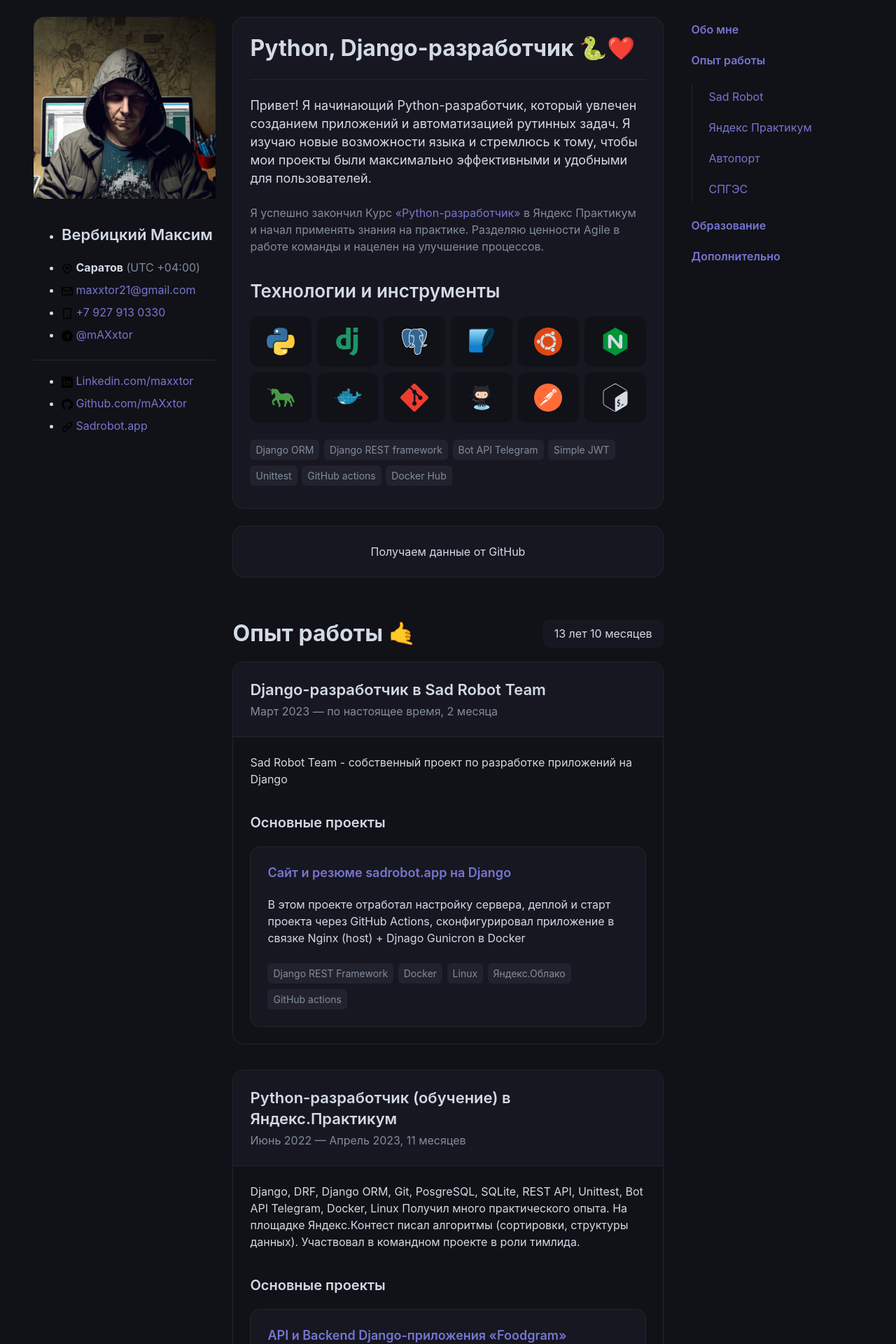
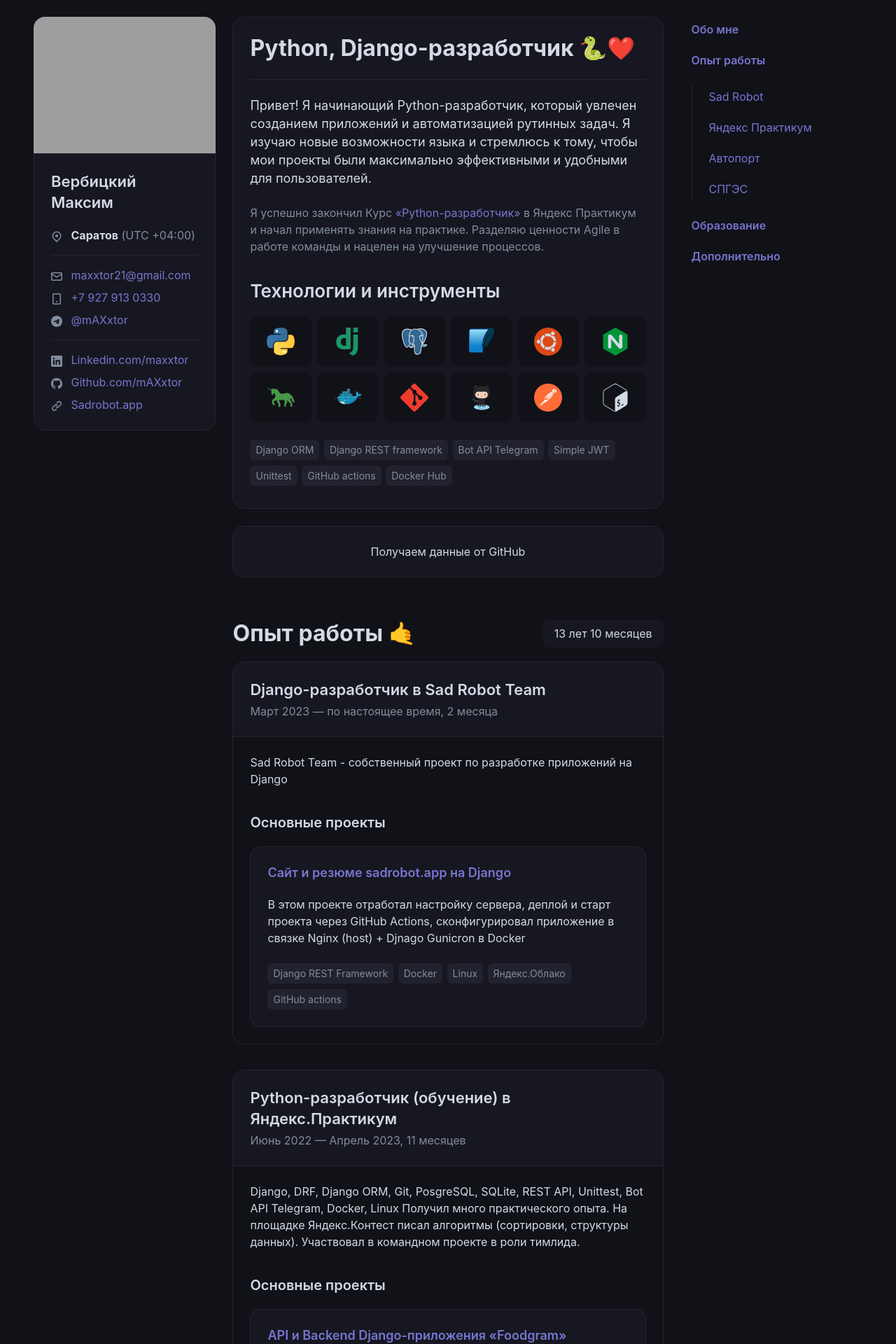
Before and after one commit to aleksandrshovtyuk/sadrobot, a Django app: page /cv/maxxtor in a window 1280 px wide. Shown: the top 1920 px of the page at 70% size. Run offline with Django 4.2, Linux system fonts and the light colour scheme; grey boxes are pictures that could not be loaded.

Commit message:
updated templates

```diff
--- a/backend/cv/templates/base.html
+++ b/backend/cv/templates/base.html
@@ -6,10 +6,10 @@
 <body>
   <div id="top" class="grid-container">
     <main class="main-area">
-      {% block content %}{% endblock %}
+      {% block main_content %}{% endblock %}
     </main>
     <aside class="aside-area">
-      {% block left_side %}{% endblock %}
+      {% block aside_content %}{% endblock %}
     </aside>
     <nav class="nav-area">
       {% include "includes/nav.html" %}
--- a/backend/cv/templates/maxxtor.html
+++ b/backend/cv/templates/maxxtor.html
@@ -1,7 +1,7 @@
 {% extends 'base.html' %}
 {% load static %}
 
-{% block content %}
+{% block main_content %}
   <section id="readme" class="section-readme surface">
     <h1 class="desired-position">Python, Django-разработчик</h1>
     <div class="section-inner h5">
@@ -523,12 +523,17 @@
     </div>
   </section>
 {% endblock %}
-{% block left_side %}
+
+{% block aside_content %}
   <div class="vcard">
-    <img class="vcard-photo" src="{% static 'cv/maxxtor/photo.jpg' %}" alt="Max Verbitsky">
-    <ul class="vcard-details">
-      <li class="vcard-detail">
-        <h3>Вербицкий Максим</h3>
+    <div class="its-me">
+      <img class="vcard-photo" src="photo.jpg" alt="Max Verbitsky">
+      <h3 class="vcard-name">Вербицкий Максим</h3>
+    </div>
+    <div class="vcard-details surface">
+      <ul class="vcard-links">
+        <li class="vcard-detail name">
+          Вербицкий Максим
         </li>
         <li class="vcard-detail">
           <svg viewBox="0 0 16 16" width="16" height="16" xmlns="http://www.w3.org/2000/svg">
@@ -536,6 +541,7 @@
           </svg>
           <span class="p-label"><b>Саратов</b> <span class="subdued">(UTC +04:00)</span>
         </li>
+        <li class="vcard-divider"></li>
         <li class="vcard-detail">
           <svg viewBox="0 0 16 16" width="16" height="16" xmlns="http://www.w3.org/2000/svg">
             <path d="M1.75 2h12.5c.966 0 1.75.784 1.75 1.75v8.5A1.75 1.75 0 0 1 14.25 14H1.75A1.75 1.75 0 0 1 0 12.25v-8.5C0 2.784.784 2 1.75 2ZM1.5 12.251c0 .138.112.25.25.25h12.5a.25.25 0 0 0 .25-.25V5.809L8.38 9.397a.75.75 0 0 1-.76 0L1.5 5.809v6.442Zm13-8.181v-.32a.25.25 0 0 0-.25-.25H1.75a.25.25 0 0 0-.25.25v.32L8 7.88Z"></path>
@@ -554,9 +560,7 @@
           </svg>
           <a href="https://t.me/mAXxtor" target="_blank">@mAXxtor</a>
         </li>
-    </ul>
-    <hr>
-    <ul class="vcard-details">
+        <li class="vcard-divider"></li>
         <li class="vcard-detail">
           <svg viewBox="0 0 16 16" width="16" height="16" xmlns="http://www.w3.org/2000/svg">
               <path d="M14.5455 0H1.45455C0.650909 0 0 0.650909 0 1.45455V14.5455C0 15.3491 0.650909 16 1.45455 16H14.5455C15.3491 16 16 15.3491 16 14.5455V1.45455C16 0.650909 15.3491 0 14.5455 0ZM5.05746 13.0909H2.912V6.18764H5.05746V13.0909ZM3.96291 5.20073C3.27127 5.20073 2.712 4.64 2.712 3.94982C2.712 3.25964 3.272 2.69964 3.96291 2.69964C4.65236 2.69964 5.21309 3.26036 5.21309 3.94982C5.21309 4.64 4.65236 5.20073 3.96291 5.20073ZM13.0938 13.0909H10.9498V9.73382C10.9498 8.93309 10.9353 7.90327 9.83491 7.90327C8.71855 7.90327 8.54691 8.77527 8.54691 9.67564V13.0909H6.40291V6.18764H8.46109V7.13091H8.49018C8.77673 6.58836 9.47636 6.016 10.52 6.016C12.6924 6.016 13.0938 7.44582 13.0938 9.30473V13.0909V13.0909Z"/>
@@ -573,8 +577,9 @@
           <svg viewBox="0 0 16 16" width="16" height="16" xmlns="http://www.w3.org/2000/svg">
             <path d="m7.775 3.275 1.25-1.25a3.5 3.5 0 1 1 4.95 4.95l-2.5 2.5a3.5 3.5 0 0 1-4.95 0 .751.751 0 0 1 .018-1.042.751.751 0 0 1 1.042-.018 1.998 1.998 0 0 0 2.83 0l2.5-2.5a2.002 2.002 0 0 0-2.83-2.83l-1.25 1.25a.751.751 0 0 1-1.042-.018.751.751 0 0 1-.018-1.042Zm-4.69 9.64a1.998 1.998 0 0 0 2.83 0l1.25-1.25a.751.751 0 0 1 1.042.018.751.751 0 0 1 .018 1.042l-1.25 1.25a3.5 3.5 0 1 1-4.95-4.95l2.5-2.5a3.5 3.5 0 0 1 4.95 0 .751.751 0 0 1-.018 1.042.751.751 0 0 1-1.042.018 1.998 1.998 0 0 0-2.83 0l-2.5 2.5a1.998 1.998 0 0 0 0 2.83Z"></path>
           </svg>
-        <a href="http://sadrobot.app/cv/maxxtor" target="_blank">Sadrobot.app</a>
+          <a href="http://sadrobot.app" target="_blank">Sadrobot.app</a>
         </li>
       </ul>
     </div>
+  </div>
 {% endblock %}
```
Lines whose indentation alone changed are shown as unchanged.
